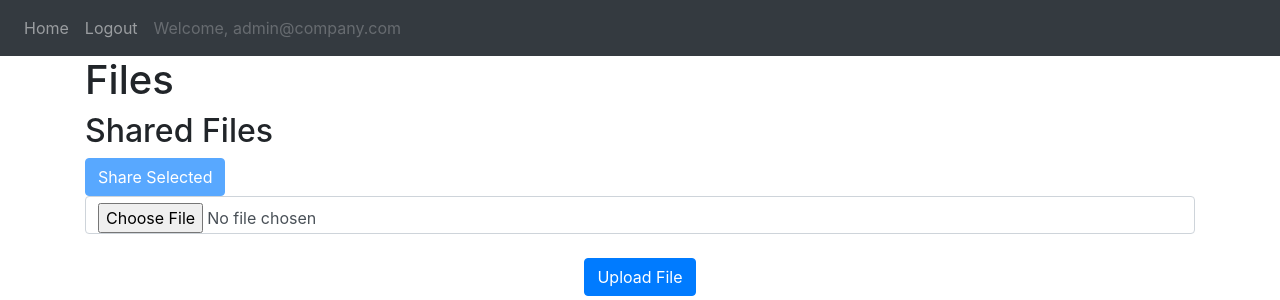
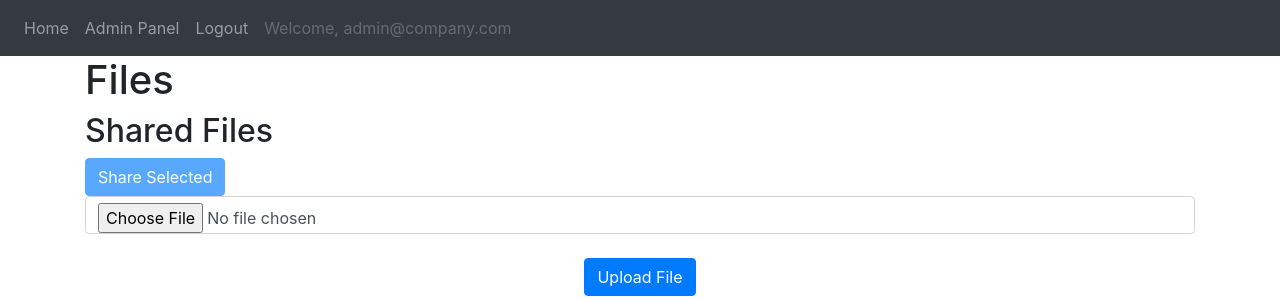
Before and after one commit to alexKokk/FileManagmentApp, a Flask app: page / in a window 1280 px wide. Shown: the top 300 px of the page. Run offline with Flask 3, Linux system fonts and the light colour scheme; a user stored in the database is signed in; some libraries are stand-ins or nearby versions.

Commit message:
added admin user

```diff
--- a/website/auth.py
+++ b/website/auth.py
@@ -13,7 +13,7 @@ def create_admin_user():
     admin_user = User.query.filter_by(email=email).first()
     # Check if admin user already exists
     if not admin_user:
-      admin_user = User(email=email, first_name="admin", password=generate_password_hash( "123", method='pbkdf2:sha256'))
+      admin_user = User(email=email, first_name="admin", password=generate_password_hash( "123", method='pbkdf2:sha256'), is_admin=True)
       db.session.add(admin_user)
       db.session.commit()
       print("Created admin user!")
--- a/website/templates/base.html
+++ b/website/templates/base.html
@@ -32,7 +32,7 @@
           {% if user.is_authenticated %}
           <a class="nav-item nav-link" id="home" href="/">Home</a>
             {% if user.is_admin %}
-              <a class="nav-item nav-link" href="/admin">Admin Panel</a>  {% endif %}
+              <a class="nav-item nav-link" id="admin" href="/admin">Admin Panel</a>  {% endif %}
           <a class="nav-item nav-link" id="logout" href="/logout">Logout</a>
           <span class="nav-item nav-link disabled">Welcome, {{ user.email }}</span>
           {% else %}
--- a/website/views.py
+++ b/website/views.py
@@ -152,6 +152,7 @@ def share_file():
       return redirect(url_for('views.select_users'))  # Redirect back to the user selection page
 
 @views.route('/download-file/<filename>')
+@login_required
 def download_file(filename):
   user_id = current_user.id  # Assuming you have a current_user object available
   # Construct user-specific filepath based on uploaded filename
@@ -167,3 +168,14 @@ def download_file(filename):
   else:
     flash('File not found!', 'error')
     return redirect(url_for('views.home'))  # Redirect back to the home page
+
+@views.route('/admin')
+@login_required
+def admin():
+  # Check if user is logged in and has admin privileges
+  if current_user.is_authenticated and current_user.is_admin:
+    # Display admin panel content (e.g., user management, file management)
+    return render_template('admin.html')  # Replace 'admin.html' with your admin panel template
+  else:
+    # Redirect to login page or display an unauthorized message
+    return redirect(url_for('auth.login'))
```
